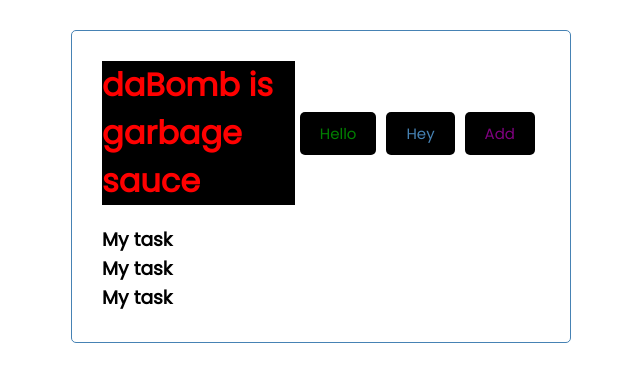
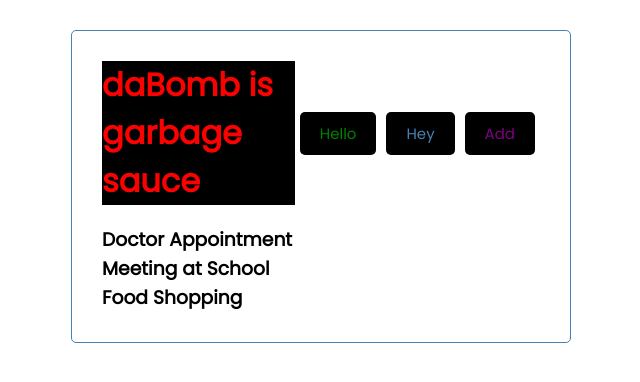
Before and after one commit to GreshamFedora/React-task-tracker, a React (Create React App) app: page / in a window 1280 px wide. Shown: the top 382 px of the page, without its empty margins (319-959 px from the left). Built offline with nearby package versions, Linux system fonts and the light colour scheme.

Commit message:
updated Task component to import to Tasks component as desired

```diff
--- a/src/components/Task.js
+++ b/src/components/Task.js
@@ -1,7 +1,7 @@
-const Task = () => {
+const Task = ({task}) => {
   return (
     <div className="task">
-        <h3>My task</h3>
+        <h3>{task.text}</h3>
     </div>
   )
 }
```
